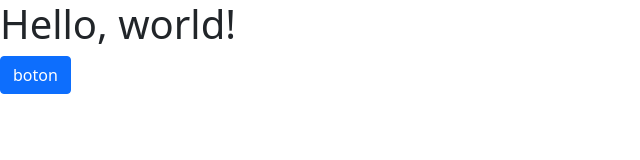
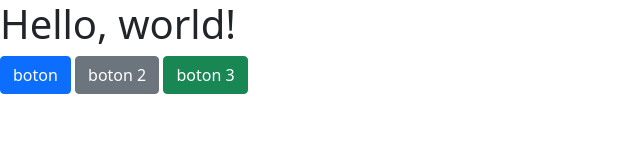
Before and after one commit to celsinho/sistema-demo, a plain HTML site: page index.html in a window 1280 px wide. Shown: the whole page, without its empty margins (0-640 px from the left). Drawn offline with Linux system fonts and the light colour scheme.

Commit message:
adicionando botones a la plantilla index.html

```diff
--- a/index.html
+++ b/index.html
@@ -13,6 +13,8 @@
   <body>
     <h1>Hello, world!</h1>
     <button class="btn btn-primary">boton</button>
+    <button class="btn btn-secondary">boton 2</button>
+    <button class="btn btn-success">boton 3</button>
     <!-- Option 1: Bootstrap Bundle with Popper -->
     <script src="js/bootstrap.bundle.min.js" ></script>
   </body>
```
